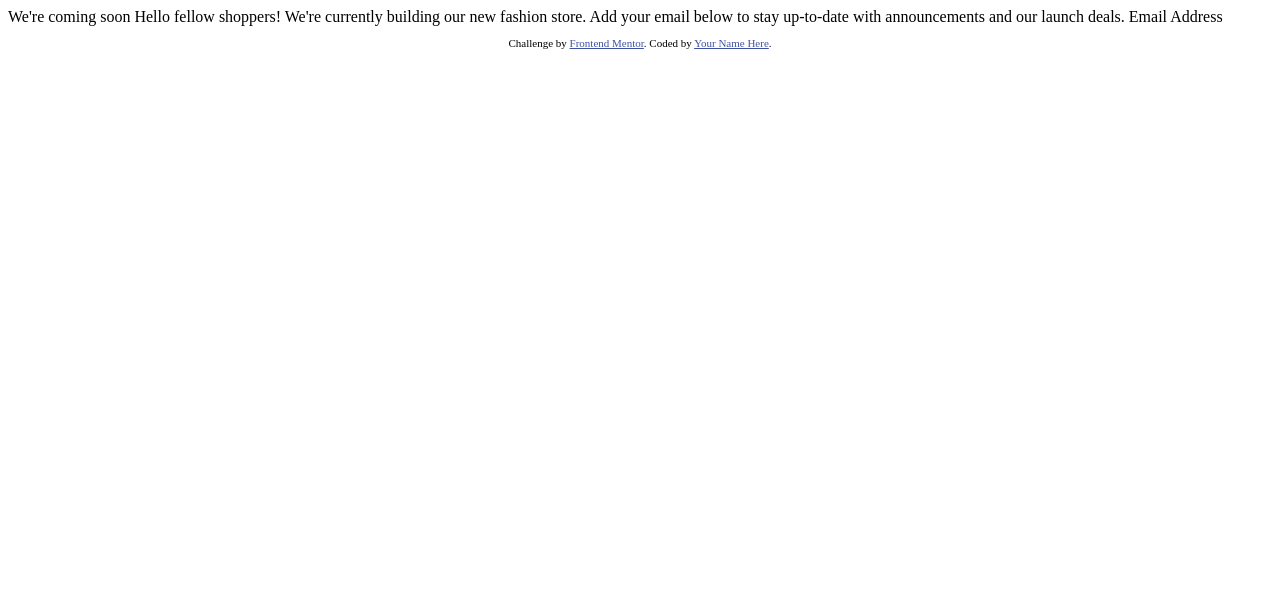
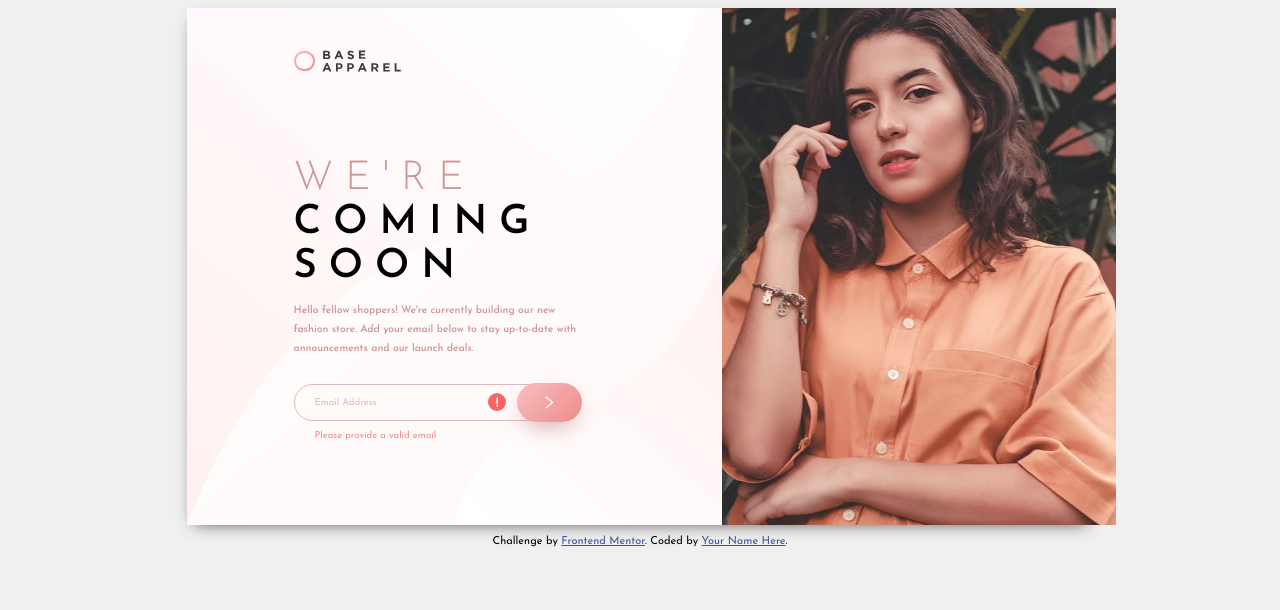
Before and after one commit to AnneBerengere/base-apparel-coming-soon-master, a plain HTML site: page index.html in a window 1280 px wide. Drawn offline with Linux system fonts and the light colour scheme.

Commit message:
Implementation design sans javascript

```diff
--- a/index.html
+++ b/index.html
@@ -1,6 +1,8 @@
 <!DOCTYPE html>
-<html lang="en">
+<html lang="en" xmlns="http://www.w3.org/1999/html">
+<link rel="stylesheet" href="style.css">
 <head>
+  <link href="https://fonts.googleapis.com/css2?family=Josefin+Sans:ital,wght@0,300;0,400;0,600;1,300;1,400;1,600&display=swap" rel="stylesheet">
   <meta charset="UTF-8">
   <meta name="viewport" content="width=device-width, initial-scale=1.0"> <!-- displays site properly based on user's device -->
 
@@ -16,12 +18,44 @@
 </head>
 <body>
 
-  We're coming soon
+<div class="container">
+<section class="alignement_desktop">
+  <section class="logo">
+    <img src="images/logo.svg"/>
+  </section>
 
-  Hello fellow shoppers! We're currently building our new fashion store.
-  Add your email below to stay up-to-date with announcements and our launch deals.
+  <section class="photo_mobile">
+      <img src="images/hero-mobile.jpg"/>
+  </section>
 
-  Email Address
+  <section class="content_text">
+      <div class="title">
+          <span class="were">We're</span>
+          <span class="coming_soon">coming soon</span>
+      </div>
+      <div class="text">
+          Hello fellow shoppers! We're currently building our new fashion store.
+          Add your email below to stay up-to-date with announcements and our launch deals.
+      </div>
+      <div class="container_email">
+          <span class="text_email"> Email Address</span>
+          <div class="warning" id="warning">
+              <img src="images/icon-error.svg"/>
+          </div>
+          <div class="button_email">
+              <img src="images/icon-arrow.svg"/>
+          </div>
+          <div class="text_valid_email" id="text_valid_email">
+              <span>Please provide a valid email</span>
+          </div>
+      </div>
+  </section>
+</section>
+
+  <section class="photo_desktop">
+     <img src="images/hero-desktop.jpg"/>
+  </section>
+ </div>
 
   <footer>
     <p class="attribution">
--- /dev/null
+++ b/style.css
@@ -0,0 +1,237 @@
+/*tout format*/
+body {
+    font-family: 'Josefin Sans', sans-serif;
+    font-size: 16px;
+    display: flex;
+    flex-direction: column;
+    justify-content: center;
+    align-items: center;
+    background-color: #efefefef;
+}
+
+.container {
+    box-shadow: 0 0.4em 1em -0.5em hsl(0, 6%, 24%);
+}
+
+.alignement_desktop {
+    display: flex;
+    flex-direction: column;
+}
+
+.logo>img {
+    height: 100%;
+    width: auto;
+}
+
+.title {
+    font-size: 2.5em;
+    letter-spacing: 0.3em;
+    line-height: 1.1em;
+    text-transform: uppercase;
+}
+
+.were {
+    color: hsl(0, 36%, 70%);
+    font-weight: 300;
+}
+
+.coming_soon {
+    font-weight: 600;
+}
+
+.text {
+    color: hsl(0, 36%, 70%);
+    font-weight: 600;
+    line-height: 1.8em;
+    margin-bottom: 25px;
+}
+
+.container_email {
+    border: 1px solid;
+    border-color: hsl(0, 36%, 80%);
+    border-radius: 40px;
+    display: flex;
+    flex-direction: row;
+    align-items: center;
+    justify-content: space-between;
+    position: relative;
+}
+
+.text_email {
+    color: hsl(0, 36%, 80%);
+    margin-left: 20px;
+}
+
+.warning {
+    height: 18px;
+    width: 120px;
+    display: flex;
+    justify-content: flex-end;
+}
+
+.warning>img{
+    height: 100%;
+    width: auto;
+}
+
+.button_email {
+    background-image: linear-gradient(135deg, hsl(0, 80%, 86%), hsl(0, 74%, 74%));
+    border-radius: 30px;
+    margin-right: -2px;
+    display: flex;
+    justify-content: center;
+    align-items: center;
+    box-shadow: 0 0.6em 1.5em -0.5em hsl(0, 36%, 70%);
+}
+
+.button_email:hover {
+    background-image: linear-gradient(135deg, #fcdbdc, #f7c8c9);
+
+}
+
+.text_valid_email {
+    color: hsl(0, 74%, 74%);
+    font-size: 0.6em;
+    position: absolute;
+    left: 20px;
+    bottom: -20px;
+}
+
+/*ordinateur*/
+@media only screen and (min-width: 941px) {
+
+    .container {
+        background-image: url("images/bg-pattern-desktop.svg"),
+                          linear-gradient(135deg, hsl(0, 0%, 100%), hsl(0, 100%, 98%));
+        background-size: contain;
+        background-repeat: no-repeat;
+        min-width: 800px;
+        min-height: 517px;
+        max-width: 800px;
+        max-height: 517px;
+        display: flex;
+        flex-direction: row;
+        padding-left: 107px;
+    }
+
+    .logo {
+        height: 1.4em;
+        margin-top: 42px;
+    }
+
+    .photo_mobile {
+        display: none;
+    }
+
+    .content_text {
+        width: 285px;
+        min-height: 535px;
+        padding-right: 143px;
+    }
+
+    .title {
+        margin-top: 85px;
+        margin-bottom: 13px;
+    }
+
+    .text {
+        font-size: 0.65em;
+    }
+
+    .container_email {
+        width: 285px;
+        height: 35px;
+    }
+
+    .text_email {
+        font-size: 0.6em;
+    }
+
+    .button_email {
+        height: 39px;
+        width: 65px;
+    }
+
+    .button_email>img{
+        width: 9px;
+        height: 13px;
+    }
+
+    .photo_desktop>img{
+        height: 517px;
+        width: auto;
+
+    }
+
+}
+
+/*mobile*/
+@media only screen and (max-width: 940px) {
+
+    .container {
+        background-image: linear-gradient(135deg, hsl(0, 0%, 100%), hsl(0, 100%, 98%));
+        min-width: 375px;
+        max-width: 375px;
+        min-height: 800px;
+        max-height: 800px;
+        display: flex;
+        flex-direction: column;
+    }
+
+    .alignement_desktop {
+        display: flex;
+        flex-direction: column;
+    }
+
+    .logo {
+        height: 1.3em;
+        margin: 30px;
+    }
+
+    .photo_mobile {
+        margin-bottom: 60px;
+    }
+
+    .content_text {
+        width: 315px;
+        height: 310px;
+        display: flex;
+        flex-direction: column;
+        align-items: center;
+        margin-left: 31px;
+    }
+
+    .title {
+        text-align: center;
+        margin-bottom: 15px;
+    }
+
+    .text {
+        font-size: 0.86em;
+        text-align: center;
+    }
+
+    .container_email {
+        width: 315px;
+        min-height: 45px;
+    }
+
+    .text_email {
+        font-size: 0.8em;
+    }
+
+    .button_email {
+        height: 47px;
+        width: 65px;
+    }
+
+    .button_email>img{
+        height: 20px;
+        width: auto;
+    }
+
+    .photo_desktop {
+        display: none;
+    }
+
+}
```
Also changed, not shown: design/desktop-designTR.jpg (added).
